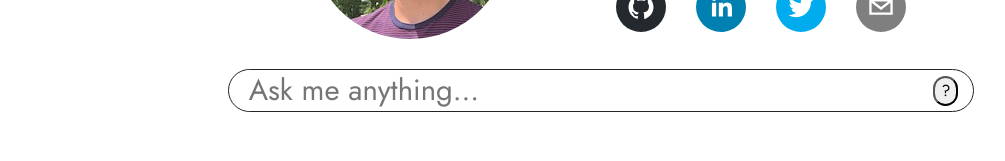
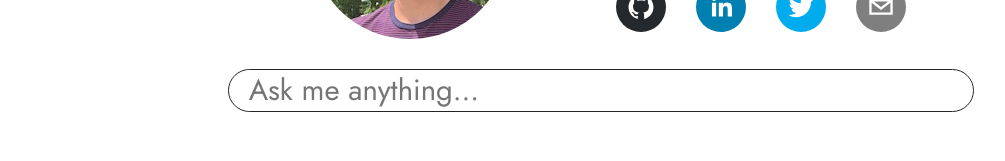
Before and after one commit to drewhayward/drewhayward.github.io, a React (Create React App) app: page /#/ in a window 1280 px wide. Shown: the part 191-352 px from the top of the page, without its empty margins (39-1044 px from the left). Built offline with nearby package versions, Linux system fonts and the light colour scheme; a web font is replaced by a local one.

Commit message:
start info modal

```diff
--- a/src/components/QABar.js
+++ b/src/components/QABar.js
@@ -32,29 +32,31 @@ class QABar extends React.Component {
     render() {
         return (
             <Row className="justify-content-left align-items-center" style={searchbarStyle}>
-                <Col>
+                <Col xs="10">
                     <input
                         value={this.state.inputText}
                         placeholder={this.state.hintText}
                         onFocus={this.onTextFocus}
                         onChange={this.onTextChange}
                         onKeyUp={this.onKeyUpHandler}
-                        style={{ border: "none", height: '41px', fontSize: '22pt', marginLeft: '3px', width: "95%", 'outline-width': 0 }}
+                        style={{ border: "none", height: '41px', fontSize: '22pt', marginLeft: '3px', width: "95%", 'outlineWidth': 0 }}
                         type="field" />
                 </Col>
-                <Col md="auto">
-                    <input
-                        value="?"
+                {/* <Col xs="2">
+                    <Button
                         style={buttonStyle}
                         onClick={() => this.setState({ showModal: true })}
-                        type="button" />
-                </Col>
+                        type="button">?</Button>
+                </Col> */}
                 <Modal show={this.state.showModal}>
                     <Modal.Header>
                         What is this?
                     </Modal.Header>
                     <Modal.Body>
-                        I built it!
+                        I deployed a question-answering model conditioned on a
+                        fact-heavy bio of myself. You can ask it questions about my
+                        experience, education, or whatever, and it will try to answer
+                        them.
                     </Modal.Body>
                     <Modal.Footer>
                         <Button variant="secondary" onClick={() => this.setState({ showModal: false })}>Close</Button>
@@ -66,7 +68,7 @@ class QABar extends React.Component {
 
 const buttonStyle = {
     "backgroundColor": "none",
-    "borderRadius": "20px"
+    "borderRadius": "48px"
 }
 
 const searchbarStyle = {
```
